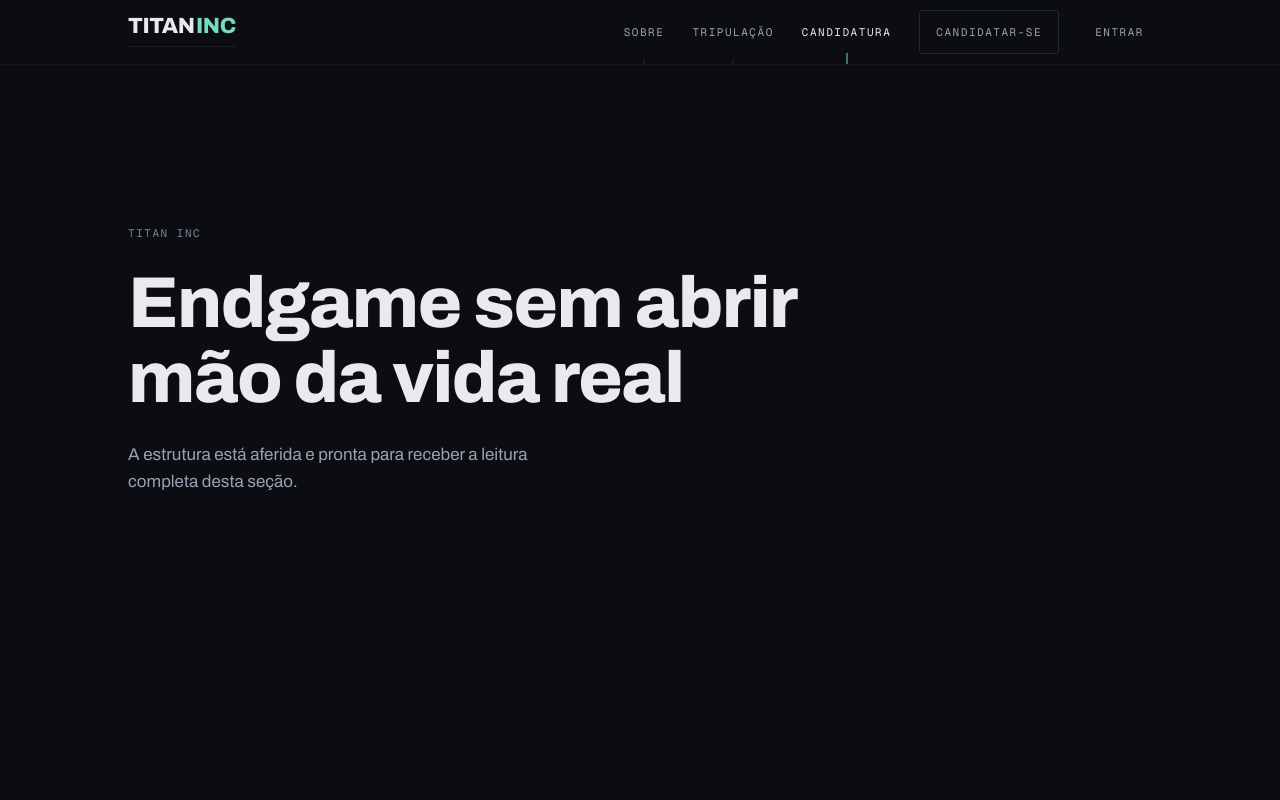
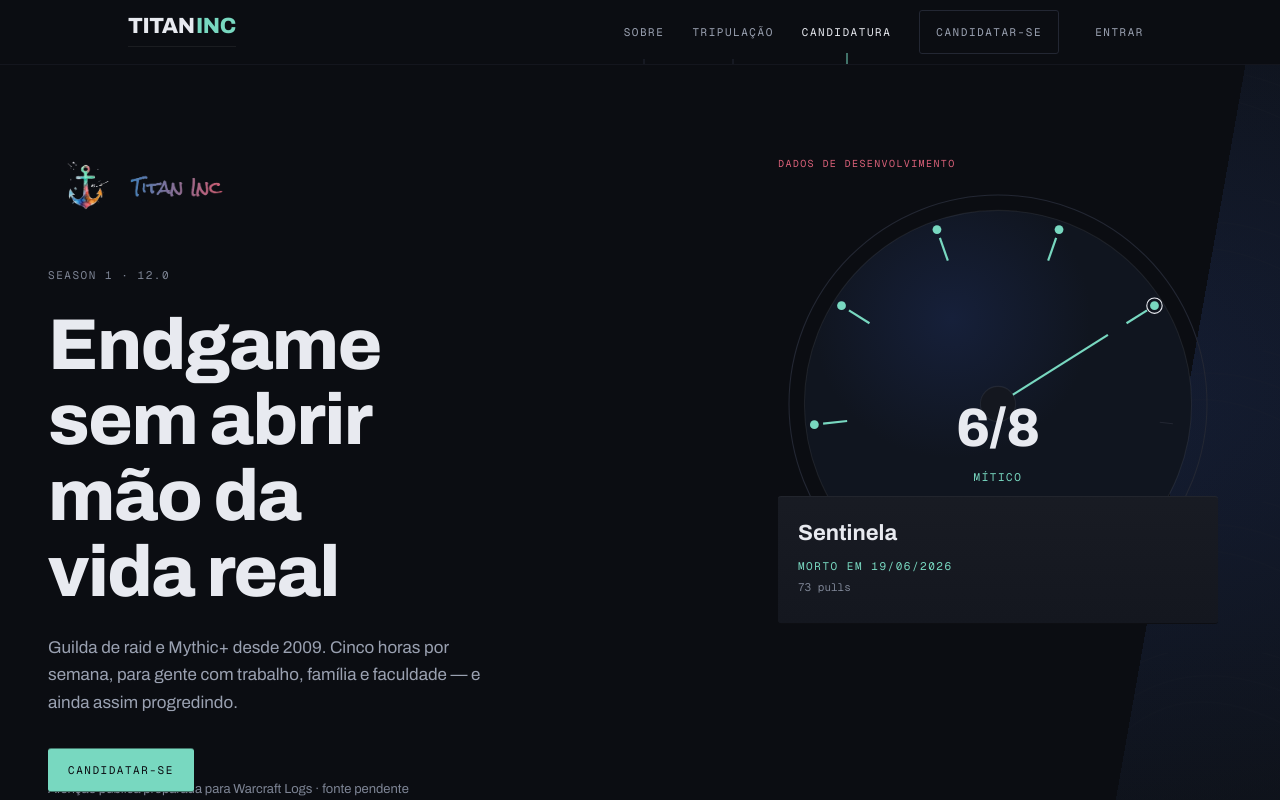
Before and after one commit to leonardodasilveira/titan-site, a Next.js app in the folder apps/web/: page / in a window 1280 px wide. Shown: the top 800 px of the page. Built offline with nearby package versions, Linux system fonts and the light colour scheme; no server answers.

Commit message:
feat(web): compose hero around progression instrument

```diff
--- /dev/null
+++ b/apps/web/app/_components/hero.tsx
@@ -0,0 +1,65 @@
+import Image from 'next/image';
+import { CampoProfundo } from './campo-profundo';
+import { Instrumento } from './instrumento/instrumento';
+import { Acao } from './ui/acao';
+import { Rotulo } from './ui/rotulo';
+
+async function progressaoDeDesenvolvimento() {
+  if (process.env.NODE_ENV === 'production') return null;
+  const { PROGRESSAO_MOCK_PARCIAL } = await import('../../lib/mock/progressao.mock');
+  return PROGRESSAO_MOCK_PARCIAL;
+}
+
+export async function Hero() {
+  const progressao = await progressaoDeDesenvolvimento();
+  return (
+    <section
+      id="topo"
+      aria-labelledby="hero-titulo"
+      className="border-border bg-deep relative isolate min-h-[calc(100svh-3.5rem)] overflow-hidden border-b lg:max-h-[900px] lg:min-h-[calc(100svh-4rem)]"
+    >
+      <CampoProfundo variante="paisagem" className="hidden lg:block" />
+      <CampoProfundo variante="retrato" className="lg:hidden" />
+      <div className="relative mx-auto grid w-full max-w-[1440px] gap-10 px-5 pt-16 pb-10 md:px-8 md:pt-20 lg:max-h-[900px] lg:min-h-[calc(100svh-4rem)] lg:grid-cols-12 lg:items-center lg:gap-6 xl:px-12">
+        <div className="relative z-10 lg:col-span-5 lg:col-start-1">
+          <Image
+            src="/titan-inc-logo.png"
+            alt=""
+            width={264}
+            height={109}
+            priority
+            className="mb-12 hidden h-auto w-[180px] lg:block"
+          />
+          <Rotulo>{progressao ? 'Season 1 · 12.0' : 'Titan Inc · Desde 2009'}</Rotulo>
+          <h1
+            id="hero-titulo"
+            className="text-fg mt-6 text-[clamp(2rem,9vw,2.5rem)] leading-[1.05] font-extrabold tracking-[-0.02em] text-balance md:text-[40px] lg:text-[54px] xl:text-[72px]"
+          >
+            Endgame sem abrir mão da vida real
+          </h1>
+          <p className="text-fg-muted mt-6 max-w-[46ch] text-[17px] leading-[1.6] text-pretty">
+            Guilda de raid e Mythic+ desde 2009. Cinco horas por semana, para gente com trabalho,
+            família e faculdade — e ainda assim progredindo.
+          </p>
+          <Acao href="#candidatura" variante="solida" className="mt-8 w-full md:w-auto">
+            Candidatar-se
+          </Acao>
+        </div>
+        <div className="relative z-20 row-start-1 mx-auto w-[240px] max-w-full min-[360px]:w-[260px] min-[390px]:w-[280px] min-[430px]:w-[300px] md:w-[340px] lg:col-span-6 lg:col-start-7 lg:row-auto lg:w-[380px] xl:w-[440px] xl:translate-x-14">
+          {progressao && (
+            <div
+              role="note"
+              className="text-highlight absolute -top-7 left-0 font-mono text-[10px] tracking-[0.14em] uppercase"
+            >
+              Dados de desenvolvimento
+            </div>
+          )}
+          <Instrumento report={progressao} />
+        </div>
+        <p className="text-fg-subtle text-[13px] lg:absolute lg:bottom-8 lg:left-12">
+          Aferição pública preparada para Warcraft Logs · fonte pendente
+        </p>
+      </div>
+    </section>
+  );
+}
--- a/apps/web/app/page.tsx
+++ b/apps/web/app/page.tsx
@@ -1,12 +1,7 @@
+import { Hero } from './_components/hero';
 import { Rotulo } from './_components/ui/rotulo';
 
 const secoes = [
-  {
-    id: 'topo',
-    tituloId: 'hero-titulo',
-    rotulo: 'Titan Inc',
-    titulo: 'Endgame sem abrir mão da vida real',
-  },
   {
     id: 'sobre',
     tituloId: 'sobre-titulo',
@@ -30,7 +25,8 @@ const secoes = [
 export default function Home() {
   return (
     <>
-      {secoes.map((secao, indice) => (
+      <Hero />
+      {secoes.map((secao) => (
         <section
           key={secao.id}
           id={secao.id}
@@ -38,12 +34,12 @@ export default function Home() {
           className="mx-auto flex min-h-[40svh] w-full max-w-[1120px] flex-col justify-center px-6 py-24 md:px-8 lg:py-40 xl:px-12"
         >
           <Rotulo>{secao.rotulo}</Rotulo>
-          <h1
+          <h2
             id={secao.tituloId}
-            className={`${indice === 0 ? 'text-[40px] lg:text-[54px] xl:text-[72px]' : 'text-[30px] lg:text-[40px]'} text-fg mt-6 max-w-[18ch] leading-[1.05] font-extrabold tracking-[-0.02em] text-balance`}
+            className="text-fg mt-6 max-w-[18ch] text-[30px] leading-[1.15] font-extrabold tracking-[-0.02em] text-balance lg:text-[40px]"
           >
             {secao.titulo}
-          </h1>
+          </h2>
           <p className="text-fg-muted mt-6 max-w-[48ch] text-[17px] leading-[1.6] text-pretty">
             A estrutura está aferida e pronta para receber a leitura completa desta seção.
           </p>
```
